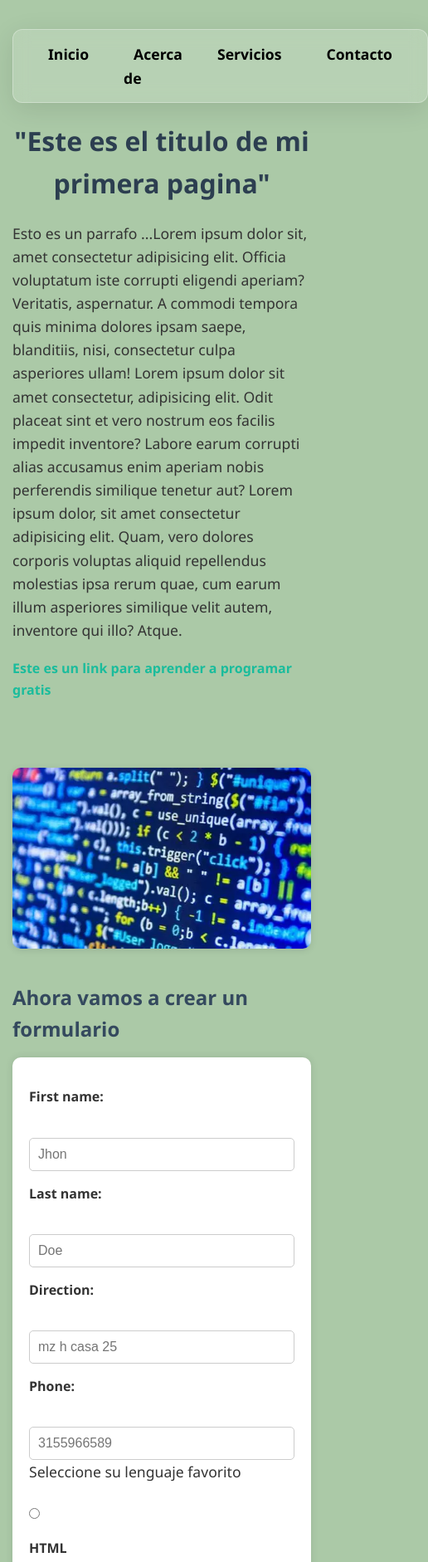
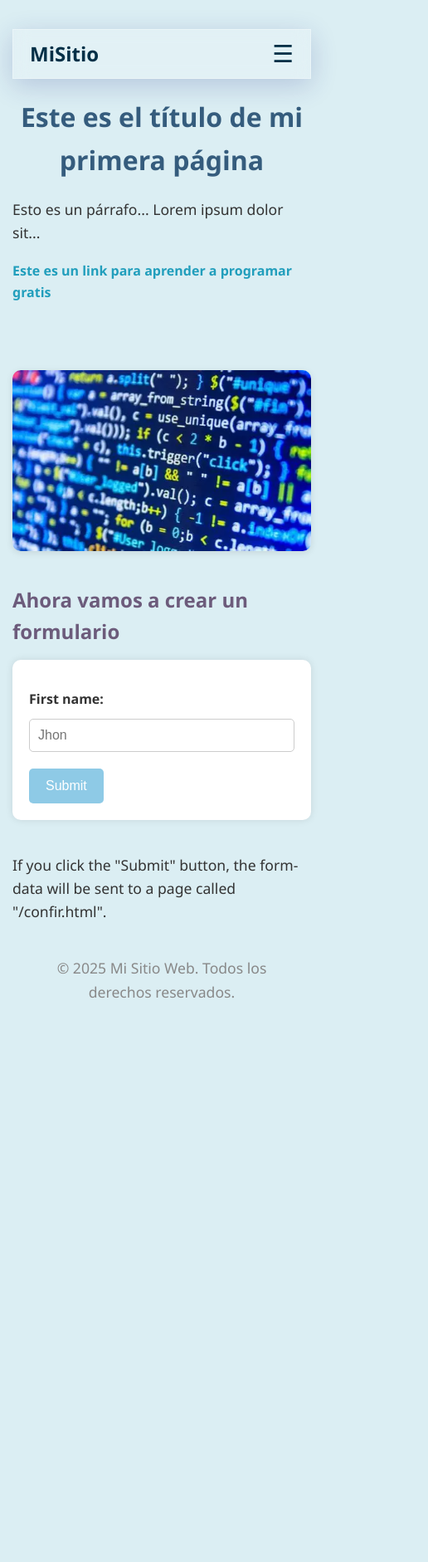
Before and after one commit to AugustoOspino/programaciontech, a plain HTML site: page index.html in a window 390 px wide. Shown: the top 1882 px of the page at 83% size, 516 px wide, since content can reach past the window. After the commit the page ends 1264 px from the top, so only its background shows below. Drawn offline with Linux system fonts and the light colour scheme.

Commit message:
Pagina web

```diff
--- a/header.html
+++ b/components/header.html
@@ -1,6 +1,8 @@
 <header>
-  <nav>
-    <ul>
+  <nav class="nav-container">
+    <div class="logo">MiSitio</div>
+    <button class="menu-toggle" id="menuToggle">&#9776;</button>
+    <ul class="nav-links" id="navLinks">
       <li><a href="index.html">Inicio</a></li>
       <li><a href="about.html">Acerca de</a></li>
       <li><a href="services.html">Servicios</a></li>
--- /dev/null
+++ b/css/styles.css
@@ -0,0 +1,220 @@
+
+  /* 🎯 Reset básico */
+* {
+  margin: 0;
+  padding: 0;
+  box-sizing: border-box;
+}
+
+body {
+  font-family: 'Segoe UI', Tahoma, Geneva, Verdana, sans-serif;
+  background-color: #dbeef3; /* Pastel azul */
+  color: #333;
+  line-height: 1.6;
+  padding: 20px;
+}
+
+/* 🎨 Encabezados */
+h1 {
+  color: #355c7d;
+  font-size: 2.5rem;
+  margin-bottom: 20px;
+  text-align: center;
+}
+
+h2 {
+  color: #6c5b7b;
+  margin-top: 40px;
+  margin-bottom: 15px;
+  font-size: 1.8rem;
+}
+
+p {
+  margin-bottom: 20px;
+  font-size: 1.1rem;
+}
+
+/* 📷 Imágenes */
+img {
+  max-width: 100%;
+  height: auto;
+  display: block;
+  margin: 30px auto;
+  border-radius: 10px;
+  box-shadow: 0 2px 8px rgba(0, 0, 0, 0.1);
+}
+
+/* 🧾 Formularios */
+form {
+  background-color: #ffffff;
+  padding: 25px;
+  border-radius: 10px;
+  box-shadow: 0 0 10px rgba(0, 0, 0, 0.1);
+  max-width: 500px;
+  margin: 0 auto 40px auto;
+}
+
+label {
+  font-weight: 600;
+  display: block;
+  margin-bottom: 5px;
+  margin-top: 15px;
+}
+
+input[type="text"],
+input[type="number"] {
+  width: 100%;
+  padding: 10px;
+  margin-top: 5px;
+  border: 1px solid #ccc;
+  border-radius: 5px;
+  font-size: 1rem;
+}
+
+input[type="radio"] {
+  margin-right: 8px;
+  margin-top: 10px;
+}
+
+input[type="submit"] {
+  background-color: #8ecae6;
+  color: white;
+  border: none;
+  padding: 12px 20px;
+  font-size: 1rem;
+  border-radius: 5px;
+  cursor: pointer;
+  margin-top: 20px;
+}
+
+input[type="submit"]:hover {
+  background-color: #219ebc;
+}
+
+/* 📄 Enlaces */
+a {
+  color: #219ebc;
+  text-decoration: none;
+  font-weight: bold;
+}
+
+a:hover {
+  text-decoration: underline;
+}
+
+/* 🦶 Footer */
+footer {
+  text-align: center;
+  padding: 20px;
+  color: #888;
+  font-size: 0.9rem;
+}
+
+/* ========== 🌐 NAVBAR + HEADER RESPONSIVO ========== */
+
+nav {
+  background: rgba(255, 255, 255, 0.2);
+  backdrop-filter: blur(10px);
+  -webkit-backdrop-filter: blur(10px);
+  border-radius: 16px;
+  border: 1px solid rgba(255, 255, 255, 0.3);
+  box-shadow: 0 8px 32px rgba(31, 38, 135, 0.2);
+  margin: 20px auto;
+  padding: 15px 30px;
+  position: relative;
+  z-index: 10;
+}
+
+/* Contenedor flex para logo + botón + enlaces */
+.nav-container {
+  display: flex;
+  align-items: center;
+  justify-content: space-between;
+  flex-wrap: wrap;
+}
+
+/* Logo */
+.logo {
+  font-size: 1.5rem;
+  font-weight: bold;
+  color: #023047;
+}
+
+/* Botón hamburguesa */
+.menu-toggle {
+  display: none;
+  font-size: 1.8rem;
+  background: none;
+  border: none;
+  cursor: pointer;
+  color: #023047;
+}
+
+/* Lista de enlaces */
+.nav-links {
+  list-style: none;
+  display: flex;
+  gap: 30px;
+  margin-top: 10px;
+}
+
+.nav-links li a {
+  text-decoration: none;
+  color: #023047;
+  font-weight: 600;
+  font-size: 1.1rem;
+  padding: 8px 12px;
+  border-radius: 8px;
+  transition: background 0.3s ease, color 0.3s ease;
+}
+
+.nav-links li a:hover {
+  background: rgba(255, 255, 255, 0.4);
+  color: #219ebc;
+}
+
+/* 📱 RESPONSIVE para pantallas pequeñas */
+@media (max-width: 768px) {
+  .menu-toggle {
+    display: block;
+  }
+
+  .nav-links {
+    flex-direction: column;
+    width: 100%;
+    display: none;
+    margin-top: 20px;
+    background: rgba(255, 255, 255, 0.25);
+    border-radius: 12px;
+    padding: 15px;
+  }
+
+  .nav-links.show {
+    display: flex;
+  }
+
+  nav {
+    width: 100%;
+    padding: 10px 20px;
+    border-radius: 0;
+  }
+}
+
+/* 📱 Otros ajustes responsive */
+@media (max-width: 600px) {
+  body {
+    padding: 15px;
+  }
+
+  form {
+    padding: 20px;
+  }
+
+  h1 {
+    font-size: 2rem;
+  }
+
+  h2 {
+    font-size: 1.5rem;
+  }
+}
--- a/index.html
+++ b/index.html
@@ -1,81 +1,41 @@
 <!DOCTYPE html>
-<html lang="en">
+<html lang="es">
+<head>
+  <meta charset="UTF-8" />
+  <meta name="viewport" content="width=device-width, initial-scale=1.0" />
+  <title>Pagina web</title>
+  <link rel="stylesheet" href="css/styles.css" />
+</head>
 
-<head>
-    <meta charset="UTF-8">
-    <meta name="viewport" content="width=device-width, initial-scale=1.0">
-    <title>Pagina web</title>
-    <link rel="stylesheet" href="styles.css">
-    <script>
-  // Cargar el header
-  fetch("header.html")
-    .then(res => res.text())
-    .then(data => {
-      document.getElementById("header").innerHTML = data;
-    })
-    .catch(error => console.error("Error cargando header:", error));
+<body>
+  <div id="header"></div>
 
-  // Cargar el footer
-  fetch("footer.html")
-    .then(res => res.text())
-    .then(data => {
-      document.getElementById("footer").innerHTML = data;
-    })
-    .catch(error => console.error("Error cargando footer:", error));
-</script>
-</head>
-<div id="header"></div>
-<body>
+  <main>
+    <h1>Este es el título de mi primera página</h1>
+    <p>Esto es un párrafo... Lorem ipsum dolor sit...</p>
 
-    <h1>"Este es el titulo de mi primera pagina"</h1>
-    <p>Esto es un parrafo ...Lorem ipsum dolor sit, amet consectetur adipisicing elit. Officia voluptatum iste corrupti
-        eligendi aperiam?
-        Veritatis, aspernatur. A commodi tempora quis minima dolores ipsam saepe, blanditiis, nisi, consectetur culpa
-        asperiores ullam!
-        Lorem ipsum dolor sit amet consectetur, adipisicing elit. Odit placeat sint et vero nostrum eos facilis impedit
-        inventore? Labore earum corrupti alias accusamus enim aperiam nobis perferendis similique tenetur aut?
-        Lorem ipsum dolor, sit amet consectetur adipisicing elit. Quam, vero dolores corporis voluptas aliquid
-        repellendus molestias ipsa rerum quae, cum earum illum asperiores similique velit autem, inventore qui illo?
-        Atque.
-    </p>
-    <a
-        href="https://www.bing.com/search?filters=ufn%3a%22W3Schools%22+sid%3a%22895f65dc-20b1-1b52-141a-7e440b8718f0%22&qs=MB&pq=w3&sk=CSYN1&sc=16-2&pglt=43&q=w3schools&cvid=cb82bddd25c1419cb37c9da9fd29f504&gs_lcrp=EgRlZGdlKgYIARAuGEAyCQgAEEUYOxj5BzIGCAEQLhhAMgYIAhBFGDkyBggDEAAYQDIGCAQQABhAMgYIBRBFGDwyBggGEEUYPDIGCAcQRRg8MgYICBBFGDzSAQgxNzE3ajBqMagCCLACAQ&FORM=ANSPA1&PC=U531">
-        Este es un link para aprender a programar gratis </a>
+    <a href="https://www.w3schools.com">Este es un link para aprender a programar gratis</a>
 
-    <br><br><br><img
-        src="assets/Img/imagen1.png"
-        alt="imagen de programacion">
+    <br /><br /><br />
+    <img src="assets/img/imagen1.png" alt="imagen de programación" />
 
-    <h2>
-        Ahora vamos a crear un formulario
-    </h2>
+    <h2>Ahora vamos a crear un formulario</h2>
 
-    <form action="/confir.html" tabindex="_blank">
-        <label for="fname">First name:</label><br>
-        <input type="text" id="fname" name="fname" placeholder="Jhon"><br>
-        <label for="lname">Last name:</label><br>
-        <input type="text" id="lname" name="lname" placeholder="Doe"><br>
-        <label for="direction">Direction:</label><br>
-        <input type="text" id="direction" name="direction" placeholder="mz h casa 25"><br>
-        <label for="phone">Phone:</label><br>
-        <input type="number" id="phone" name="phone" placeholder="3155966589"><br>
-        <p>Seleccione su lenguaje favorito</p>
-        <input type="radio" id="html"name="fav_language" value="HTML">
-        <label for="html">HTML</label><br>
-        <input type="radio" id="css" name="fav_language" value="CSS">
-        <label for="css">CSS</label><br>
-        <input type="radio" id="javascript" name="fav_language" value="JavaScript">
-        <label for="javascript">JavaScript</label><br>
-        <input type="radio" id="c#" name="fav_language" value="C#">
-        <label for="c#">C#</label><br>
-        <input type="radio" id="Python" name="fav_language" value="Python">
-        <label for="Python">Python</label>
-        <br><br><input type="submit" onclick="alert('Formulario enviado con exito')" value="Submit">
+    <form action="/confir.html" target="_blank">
+      <!-- campos del formulario -->
+      <label for="fname">First name:</label>
+      <input type="text" id="fname" name="fname" placeholder="Jhon" />
+      <!-- Resto del formulario -->
+      <input type="submit" onclick="alert('Formulario enviado con éxito')" value="Submit" />
     </form>
 
     <p>If you click the "Submit" button, the form-data will be sent to a page called "/confir.html".</p>
+  </main>
 
+  <div id="footer"></div>
+
+  <!-- Scripts -->
+  <script src="js/load-components.js"></script>
+  <script src="js/navbar-toggle.js"></script>
 </body>
-<div id="footer"></div>
-
 </html>
--- /dev/null
+++ b/js/load-components.js
@@ -0,0 +1,21 @@
+// Cargar header y footer
+document.addEventListener("DOMContentLoaded", () => {
+  fetch("components/header.html")
+    .then(res => res.text())
+    .then(data => {
+      document.getElementById("header").innerHTML = data;
+
+      // Después de insertar el header, inicializar el navbar toggle
+      if (typeof initNavbarToggle === "function") {
+        initNavbarToggle();
+      }
+    })
+    .catch(err => console.error("Error cargando header:", err));
+
+  fetch("components/footer.html")
+    .then(res => res.text())
+    .then(data => {
+      document.getElementById("footer").innerHTML = data;
+    })
+    .catch(err => console.error("Error cargando footer:", err));
+});
--- /dev/null
+++ b/js/navbar-toggle.js
@@ -0,0 +1,10 @@
+function initNavbarToggle() {
+  const toggleButton = document.getElementById("menuToggle");
+  const navLinks = document.getElementById("navLinks");
+
+  if (toggleButton && navLinks) {
+    toggleButton.addEventListener("click", () => {
+      navLinks.classList.toggle("show");
+    });
+  }
+}
--- a/styles.css
+++ /dev/null
@@ -1,164 +0,0 @@
-
-    /* Reset básico */
-    * {
-      margin: 0;
-      padding: 0;
-      box-sizing: border-box;
-    }
-
-    body {
-      font-family: 'Segoe UI', Tahoma, Geneva, Verdana, sans-serif;
-      background-color: #abc9a7;
-      color: #333;
-      line-height: 1.6;
-      padding: 20px;
-    }
-
-    h1 {
-      color: #2c3e50;
-      font-size: 2.5rem;
-      margin-bottom: 20px;
-      text-align: center;
-    }
-
-    h2 {
-      color: #34495e;
-      margin-top: 40px;
-      margin-bottom: 15px;
-      font-size: 1.8rem;
-    }
-
-    p {
-      margin-bottom: 20px;
-      font-size: 1.1rem;
-    }
-
-    a {
-      color: #1abc9c;
-      text-decoration: none;
-      font-weight: bold;
-    }
-
-    a:hover {
-      text-decoration: underline;
-    }
-
-    img {
-      max-width: 100%;
-      height: auto;
-      display: block;
-      margin: 30px auto;
-      border-radius: 10px;
-      box-shadow: 0 2px 8px rgba(0, 0, 0, 0.1);
-    }
-
-    form {
-      background-color: #ffffff;
-      padding: 25px;
-      border-radius: 10px;
-      box-shadow: 0 0 10px rgba(0, 0, 0, 0.1);
-      max-width: 500px;
-      margin: 0 auto 40px auto;
-    }
-
-    label {
-      font-weight: 600;
-      display: block;
-      margin-bottom: 5px;
-      margin-top: 15px;
-    }
-
-    input[type="text"],
-    input[type="number"] {
-      width: 100%;
-      padding: 10px;
-      margin-top: 5px;
-      border: 1px solid #ccc;
-      border-radius: 5px;
-      font-size: 1rem;
-    }
-
-    input[type="radio"] {
-      margin-right: 8px;
-      margin-top: 10px;
-    }
-
-    input[type="submit"] {
-      background-color: #3498db;
-      color: white;
-      border: none;
-      padding: 12px 20px;
-      font-size: 1rem;
-      border-radius: 5px;
-      cursor: pointer;
-      margin-top: 20px;
-    }
-
-    input[type="submit"]:hover {
-      background-color: #2980b9;
-    }
-
-    footer {
-      text-align: center;
-      padding: 20px;
-      color: #888;
-      font-size: 0.9rem;
-    }
-    /* Estilos para la barra de navegación */
-nav {
-  background: rgba(255, 255, 255, 0.15); /* fondo blanco semi-transparente */
-  backdrop-filter: blur(10px);          /* desenfoque del fondo */
-  -webkit-backdrop-filter: blur(10px);  /* soporte para Safari */
-  border: 1px solid rgba(255, 255, 255, 0.3); /* borde sutil */
-  border-radius: 12px;
-  padding: 15px 30px;
-  margin: 20px auto;
-  width: fit-content;
-  box-shadow: 0 8px 32px rgba(0, 0, 0, 0.1);
-  z-index: 10;
-  position: relative;
-}
-
-nav ul {
-  list-style: none;
-  display: flex;
-  gap: 30px;
-  margin: 0;
-  padding: 0;
-}
-
-nav ul li a {
-  text-decoration: none;
-  color: #000000;
-  font-weight: 600;
-  font-size: 1.1rem;
-  padding: 8px 12px;
-  border-radius: 8px;
-  transition: background 0.3s ease, color 0.3s ease;
-}
-
-nav ul li a:hover {
-  background: rgba(255, 255, 255, 0.2);
-  color: #ff0000;
-}
-
-
-
-    /* Responsive */
-    @media (max-width: 600px) {
-      body {
-        padding: 15px;
-      }
-
-      form {
-        padding: 20px;
-      }
-
-      h1 {
-        font-size: 2rem;
-      }
-
-      h2 {
-        font-size: 1.5rem;
-      }
-    }
```
Also changed, not shown: about.html (+3 -18 lines), contact.html (+4 -18 lines), services.html (+3 -18 lines), components/footer.html (renamed from footer.html).
